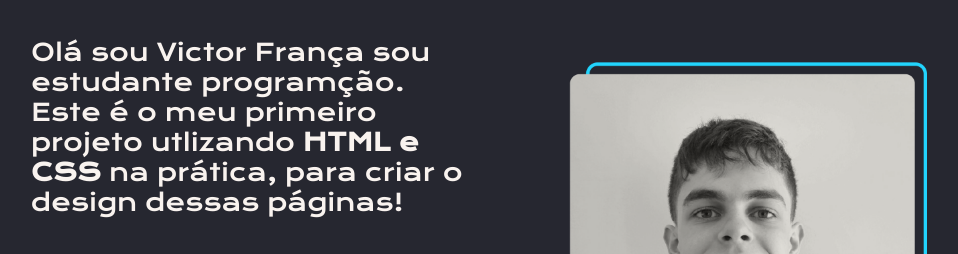
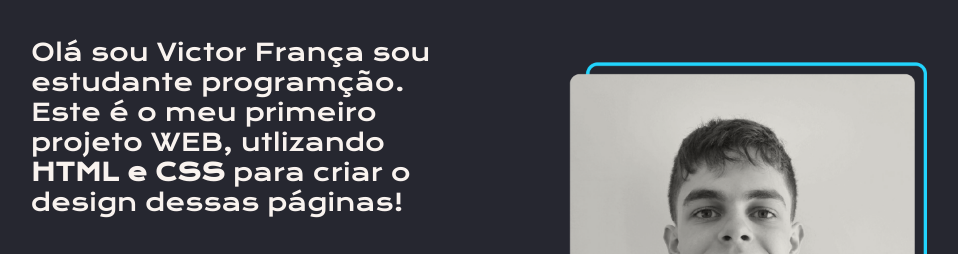
Before and after one commit to Victor028-jnr/primeiro_projeto_WEB, a plain HTML site: page index.html in a window 1280 px wide. Shown: the part 257-511 px from the top of the page, without its empty margins (161-1119 px from the left). Drawn offline with nearby package versions, Linux system fonts and the light colour scheme.

Commit message:
Update index.html

```diff
--- a/index.html
+++ b/index.html
@@ -22,7 +22,7 @@
             <h1 class = "apresentacao__conteudo__titulo">Meu primeiro projeto
             <Strong class = "titulo-destaque">com Front-end! </Strong></h1>
 
-            <p class = "apresentacao__conteudo__texto">Olá sou Victor França sou estudante programção. Este é o meu primeiro projeto utlizando <strong>HTML e CSS</strong> na prática,
+            <p class = "apresentacao__conteudo__texto">Olá sou Victor França sou estudante programção. Este é o meu primeiro projeto WEB, utlizando <strong>HTML e CSS</strong>
             para criar o design dessas páginas! </p>
 
             <div class = "apresentacao__links">
```
